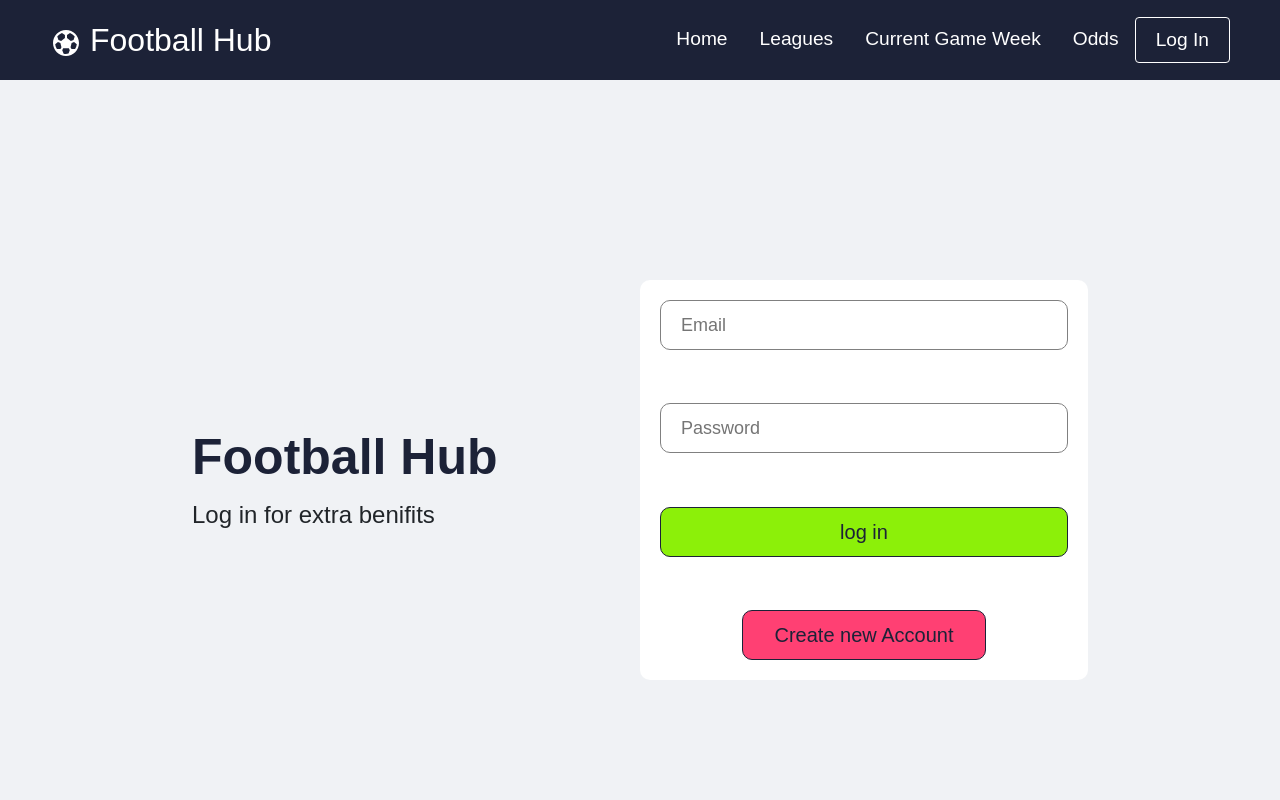
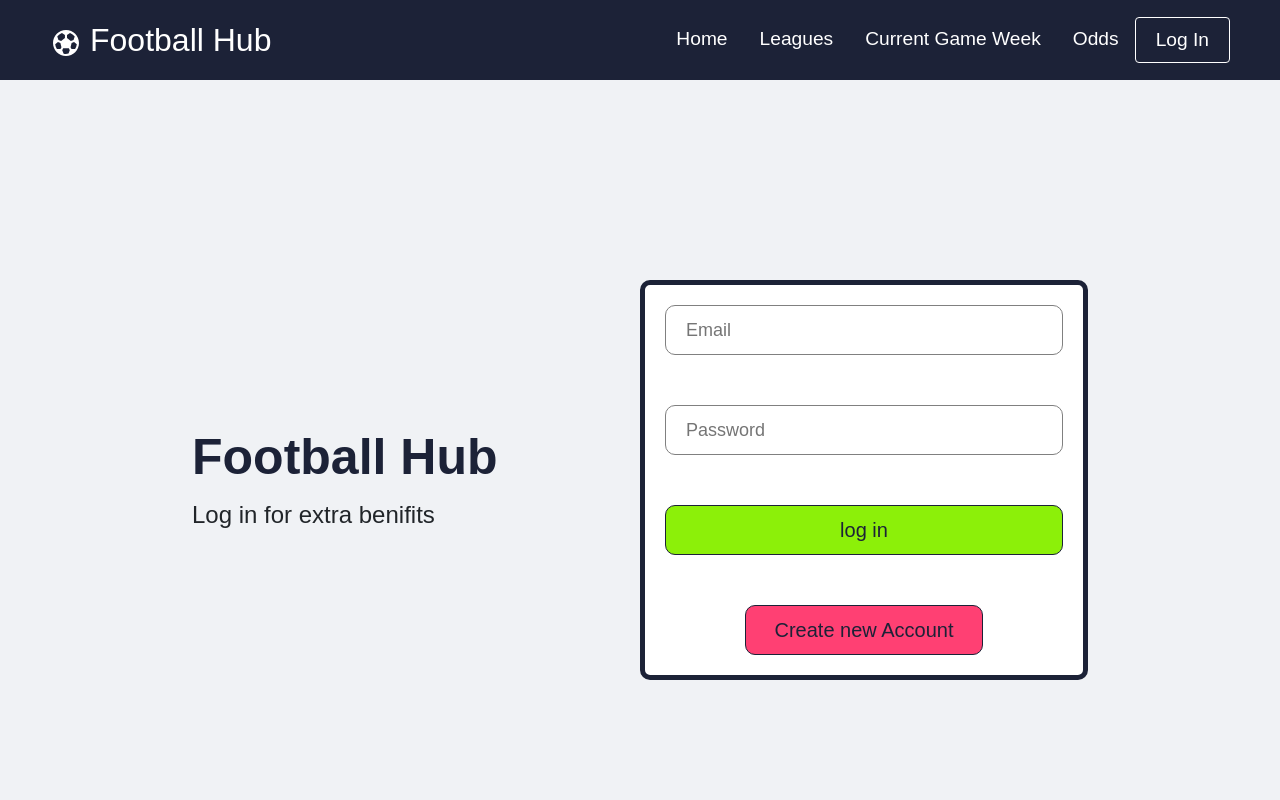
Before and after one commit to rennickman/ACSDFinalProject, a React (Create React App) app: page /login in a window 1280 px wide. Shown: the top 800 px of the page. Built offline with nearby package versions, Linux system fonts and the light colour scheme; no server answers.

Commit message:
little change

```diff
--- a/src/App.js
+++ b/src/App.js
@@ -2,7 +2,7 @@ import React, { useState, useEffect } from 'react';
 import { BrowserRouter as Router, Routes, Route } from 'react-router-dom';
 import axios from 'axios';
 
-import Home from './pages/Home/Home';
+import Home from './pages/home/Home';
 import LeaguesList from './pages/Leagues/Leagues';
 import LeagueDisplayed from './pages/League Displayed/LeagueDisplayed';
 import TeamDisplayed from './pages/Team Displayed/TeamDisplayed';
--- a/src/components/Sidebar/Sidebar.js
+++ b/src/components/Sidebar/Sidebar.js
@@ -76,7 +76,7 @@ const Sidebar = ({ username, favouriteTeam, favouriteLeague, favouriteFixtures }
 
 
 
-    console.log(nextMatch);
+
 
 
 
--- a/src/pages/login/Login.js
+++ b/src/pages/login/Login.js
@@ -50,7 +50,7 @@ const Login = () => {
                         <span className="loginDesc">Log in for extra benifits</span>
                     </div>
 
-                    <div className="loginRight">
+                    <div className="loginRight" >
                         <form className="loginBox">
                             {/* Login Inputs */}
                             <input placeholder="Email" type="email" required className="loginInput" ref={emailRef} />
--- a/src/pages/register/register.css
+++ b/src/pages/register/register.css
@@ -46,6 +46,7 @@
     display: flex;
     flex-direction: column;
     justify-content: space-between;
+    border: 5px solid #1c2237;
 }
 
 .loginButton:hover {
```
